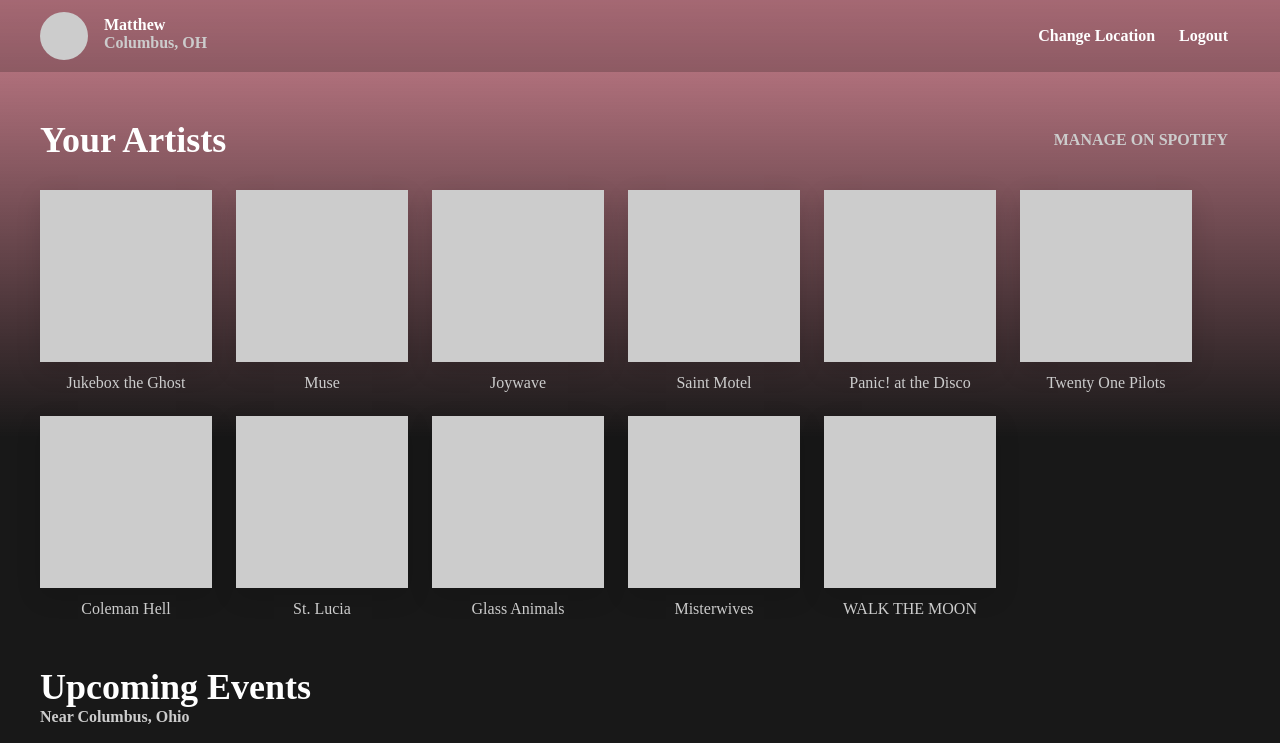
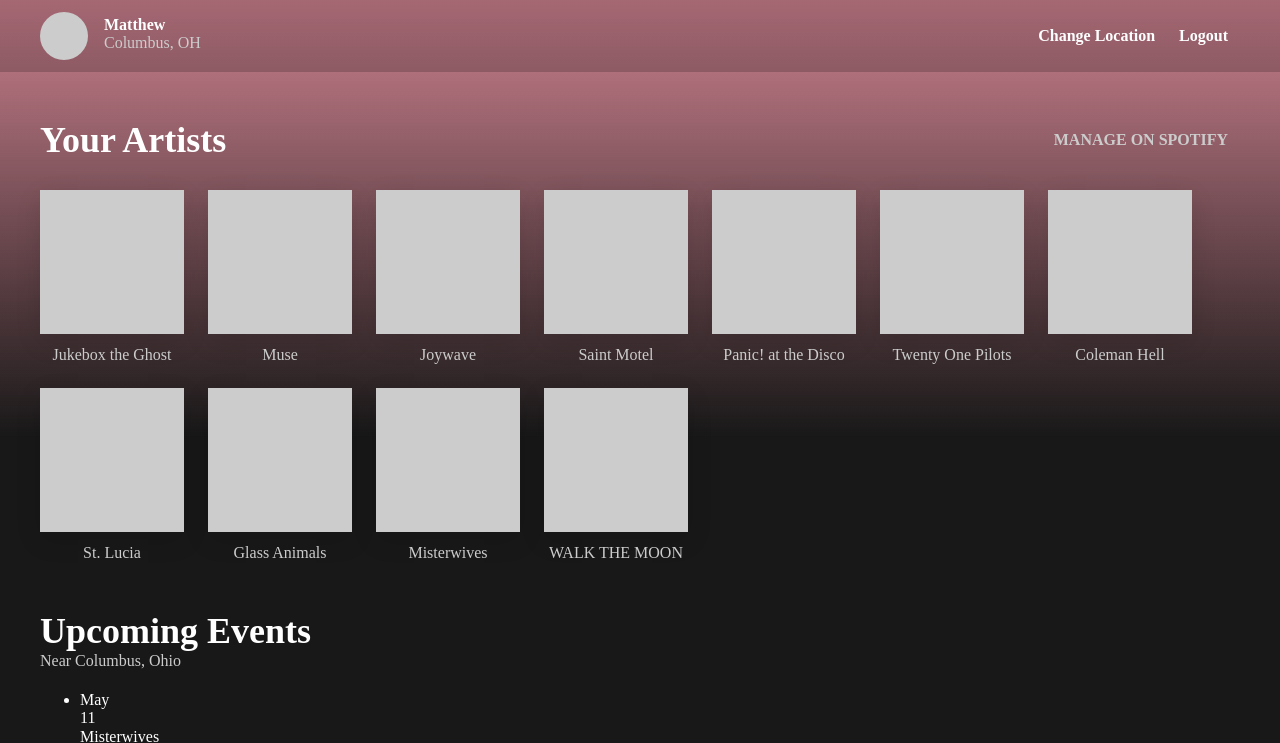
Before and after one commit to MatthewConrad/artist-events, a plain HTML site: page index.html in a window 1280 px wide. Shown: the top 743 px of the page. Drawn offline with Linux system fonts and the light colour scheme; a web font is replaced by a local one.

Commit message:
Lowered font-weights for everything but headers and non-header buttons.

```diff
--- a/css/main.css
+++ b/css/main.css
@@ -22,7 +22,7 @@
 }
 
 .header-btn{
-    font-weight: 700;
+    font-weight: 600;
     margin: 0 12px;
 
     text-decoration: none;
@@ -67,11 +67,11 @@
 }
 
 .user-info__name{
-    font-weight:900;
+    font-weight:700;
 }
 
 .user-info__location{
-    font-weight: 600;
+    font-weight: 400;
     color: #ccc;
 }
 
@@ -111,7 +111,7 @@
 .section-heading__subtitle{
     clear:both;
     float:left;
-    font-weight: 600;
+    font-weight: 400;
     color: #ccc;
 }
 
@@ -134,8 +134,8 @@
 }
 
 .artist-image{
-    width: 172px;
-    height: 172px;
+    width: 144px;
+    height: 144px;
     background-color: #ccc;
     box-shadow: 0px 8px 24px rgba(0,0,0,0.12);
 }
```
